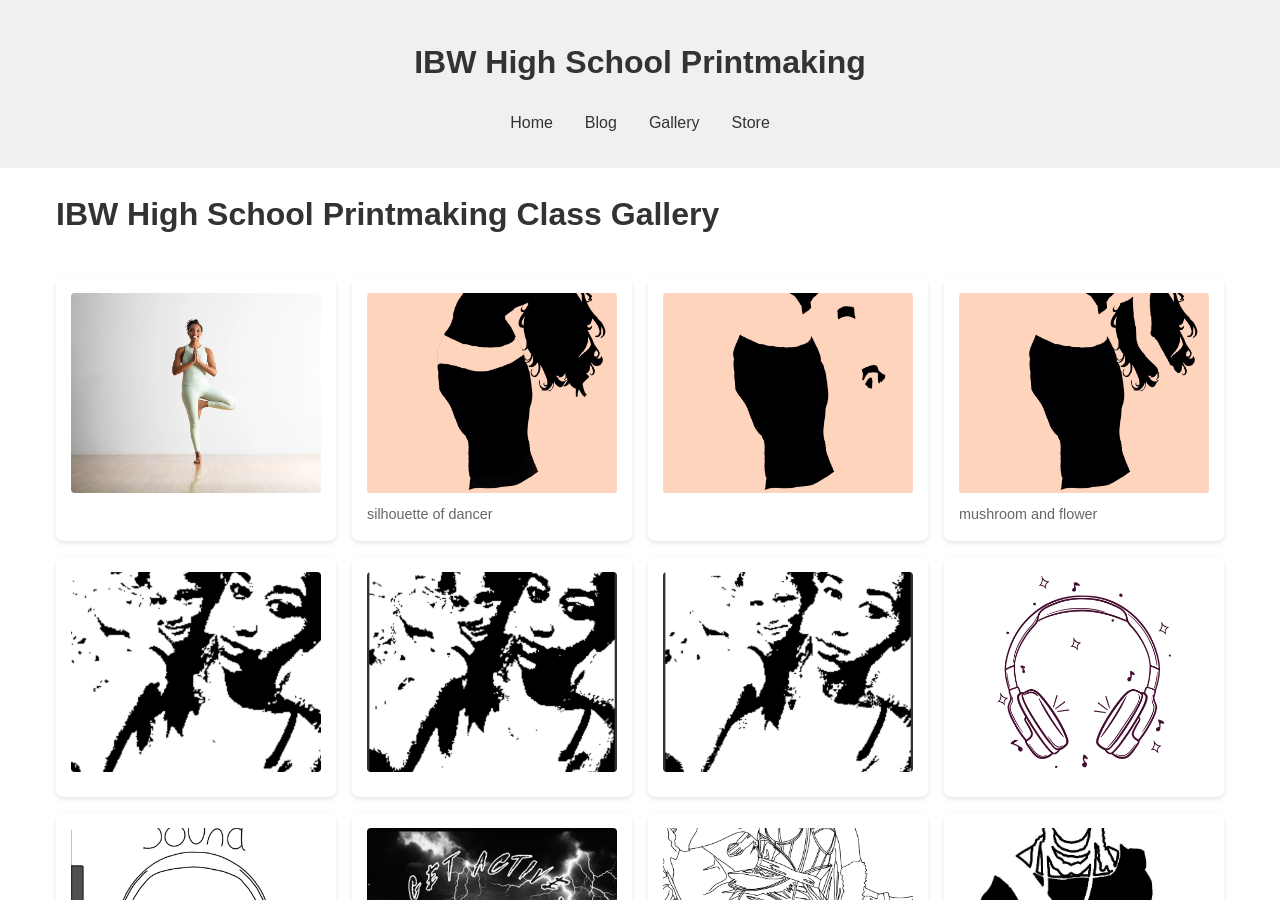
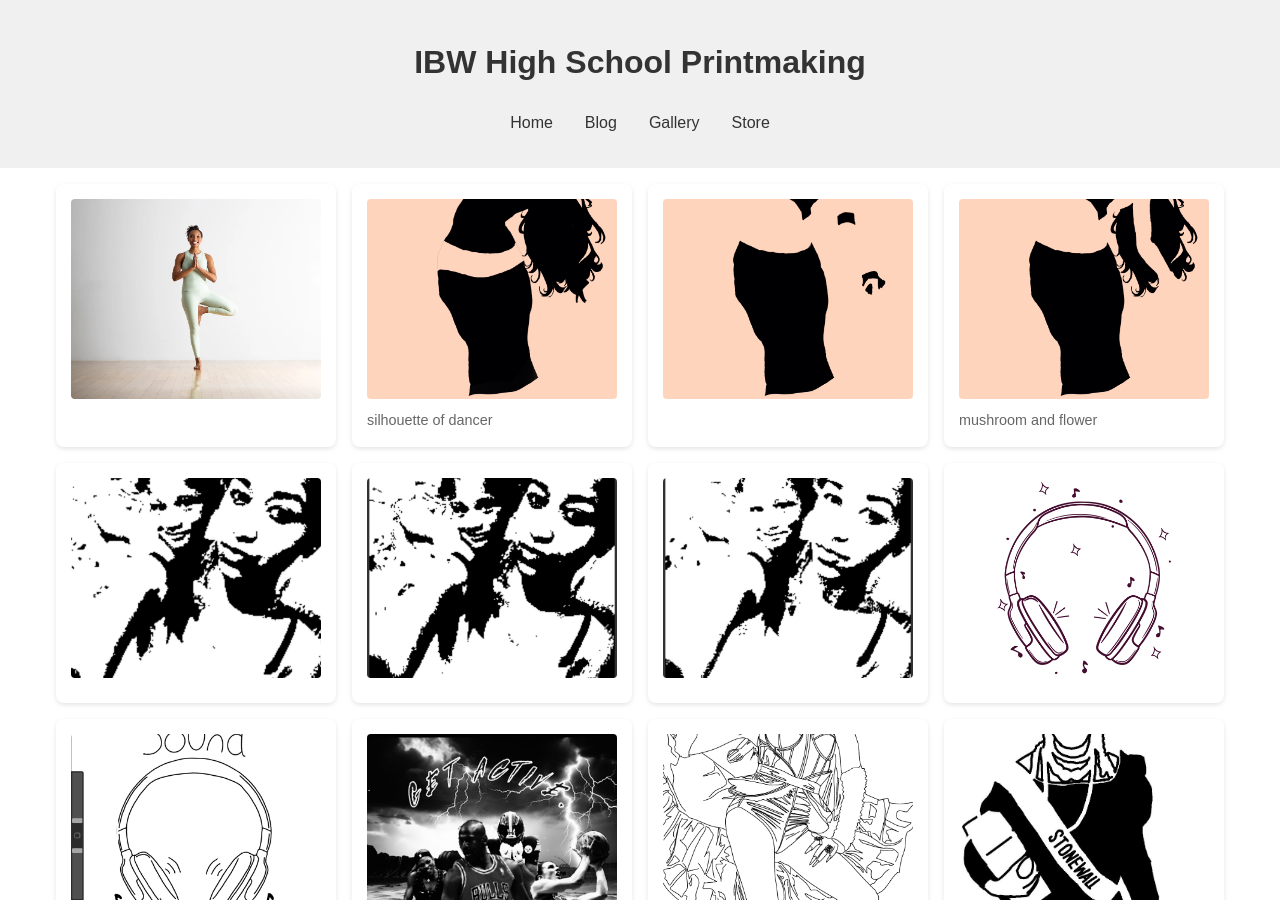
Before and after one commit to IBWPrintmaking/IBWPrintmaking.github.io, a Jekyll site: the page built from gallery.html, in a window 1280 px wide and 900 px high. Built offline with Jekyll 4.4.1, drawn with Linux system fonts in a browser that asks for light colours.

Commit message:
store cleanup

```diff
--- a/gallery.html
+++ b/gallery.html
@@ -3,7 +3,6 @@ layout: default
 title: Gallery
 ---
 
-<h1>IBW High School Printmaking Class Gallery</h1>
 
 <div class="gallery-grid">
   {% for image in site.static_files %}
--- a/store.html
+++ b/store.html
@@ -2,8 +2,6 @@
 layout: default
 title: Store
 ---
-
-<h1>IBW High School Printmaking Store</h1>
 
 <div class="store-grid">
   {% for image in site.static_files %}
@@ -13,7 +11,6 @@ title: Store
         <div class="thumbnail-container">
           <img src="{{ site.baseurl }}{{ image.path }}" alt="{{ image.name }}" loading="lazy">
         </div>
-        <h2>{{ image.name }}</h2>
         {% if site.data.design_descriptions[image_name] %}
           <p class="design-description">{{ site.data.design_descriptions[image_name] }}</p>
         {% else %}
```
